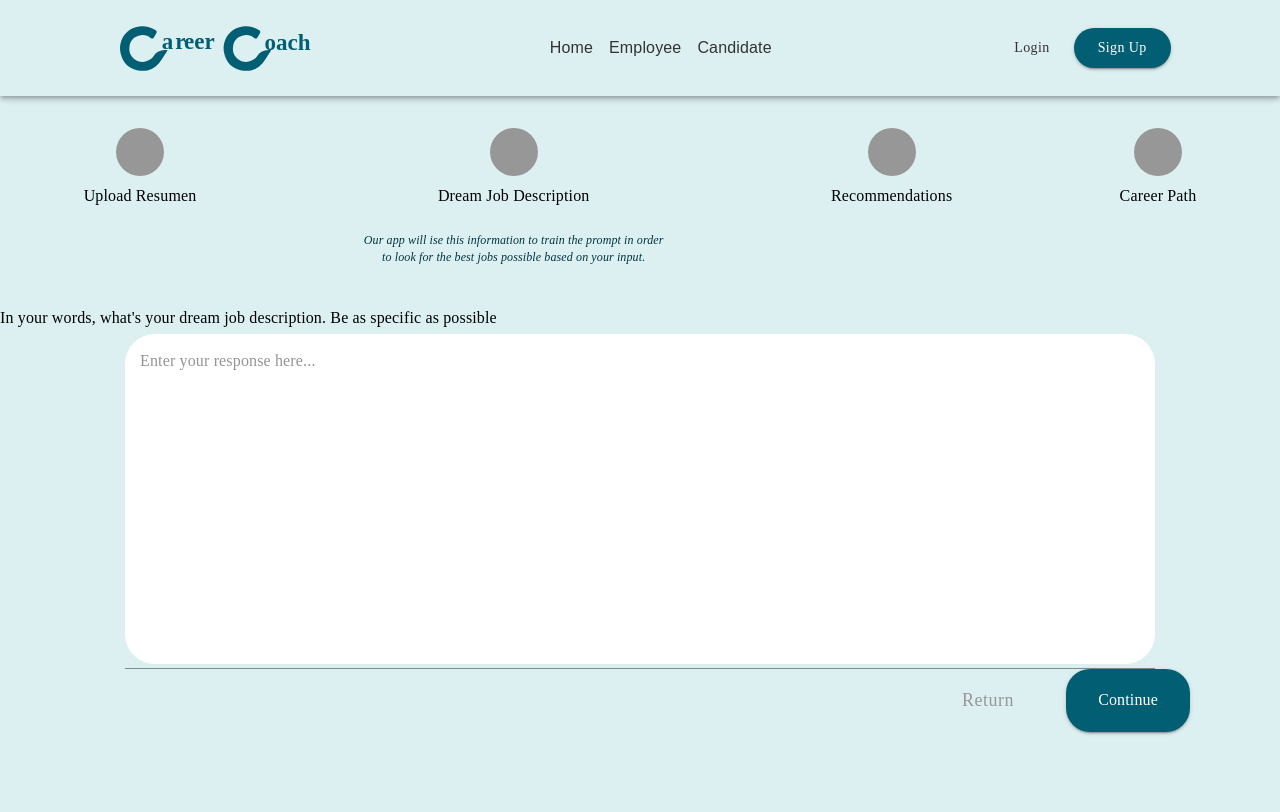
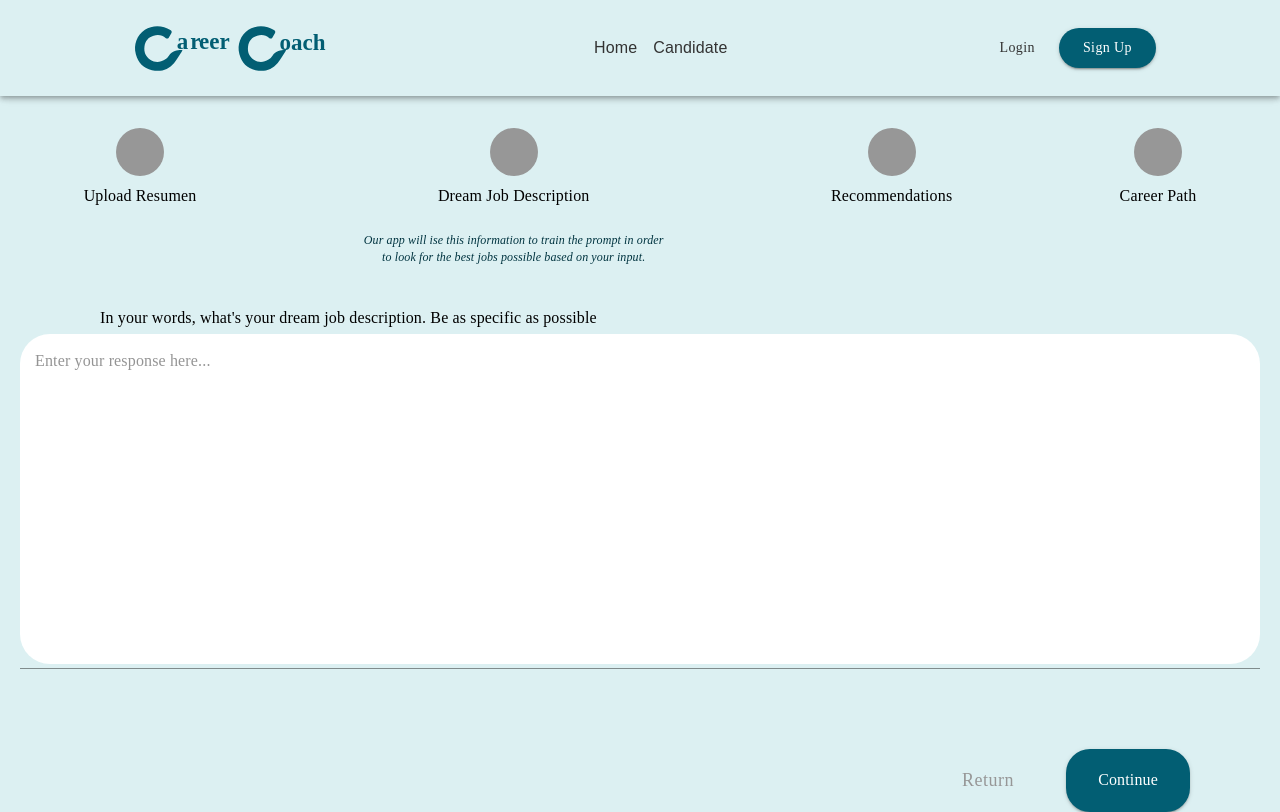
Before and after one commit to orchidmedia/careercoach, a Next.js app: page /candidate/dreamJob in a window 1280 px wide. Built offline with nearby package versions, Linux system fonts and the light colour scheme; a web font is replaced by a local one.

Commit message:
Changes of router buttons and some styles

```diff
--- a/package.json
+++ b/package.json
@@ -11,6 +11,7 @@
   "dependencies": {
     "@emotion/react": "^11.11.1",
     "@emotion/styled": "^11.11.0",
+    "@material-ui/styles": "^4.11.5",
     "@mui/icons-material": "^5.14.15",
     "@mui/material": "^5.14.15",
     "next": "14.0.0",
--- a/src/components/layout/routes.ts
+++ b/src/components/layout/routes.ts
@@ -3,10 +3,10 @@ export const routes = [
     name: "Home",
     path: "/",
   },
-  {
+  /* {
     name: "Employee",
     path: "/employee",
-  },
+  }, */
   {
     name: "Candidate",
     path: "/candidate/uploadResumen",
--- a/src/components/organism/ChoiseRole/components/RoleOptionCard.tsx
+++ b/src/components/organism/ChoiseRole/components/RoleOptionCard.tsx
@@ -50,7 +50,7 @@ const RoleOptionCard = ({ role }: Props) => {
                 {role.text}
             </Typography>
             <Button variant="contained" size="large">
-                <Link href={{
+                <Link style={{ textDecoration: 'none', color: '#FFF' }} href={{
                     pathname: '/candidate/uploadResumen',
                 }}>
                     {role.textButton}
--- a/src/components/organism/DreamJobPront/DreamJobPront.tsx
+++ b/src/components/organism/DreamJobPront/DreamJobPront.tsx
@@ -1,15 +1,25 @@
 import ButtonsCandidateFlow from '@/components/molecules/ButtonsCandidateFlow';
-import { Box, TextField, Typography } from '@mui/material'
+import { makeStyles } from '@material-ui/styles';
+import { Box, TextField, Typography } from '@mui/material/'
 import { useRouter } from 'next/router';
 import React, { useState } from 'react'
 
+const useStyles = makeStyles({
+    underline: {
+        "& .css-1a8gm5f-MuiInputBase-root-MuiInput-root:before": {
+            borderBottom: "none"
+        },
+
+    }
+});
+
 const DreamJobPront = () => {
     const [value, setValue] = useState('')
-
+    const classes = useStyles();
     return (
         <Box mt={5}>
-            <Typography>In your words, what's your dream job description. Be as specific as possible</Typography>
-            <Box display={'flex'} justifyContent={'center'}>
+            <Typography sx={{ marginLeft: { xs: '90px', lg: '100px', xl: '175px' } }}>In your words, what's your dream job description. Be as specific as possible</Typography>
+            <Box display={'flex'} justifyContent={'center'} mb={10}>
                 <TextField
                     id='filled-textarea'
                     placeholder='Enter your response here...'
@@ -18,12 +28,15 @@ const DreamJobPront = () => {
                     inputProps={{
                         style: {
                             height: '300px',
-                            width: '1000px',
                             backgroundColor: '#FFF',
                             borderRadius: '30px',
                             padding: 15,
 
                         },
+                    }}
+                    sx={{
+
+                        width: { xs: '800px', lg: '1240px', xl: '1580px' },
                     }}
                     onChange={(e) => { setValue(e.target.value) }}
                 />
```
Also changed, not shown: src/components/organism/Hero/components/HeroText.tsx (+7 -1 lines), 1 other file (tests, documents, lock files or other folders).
